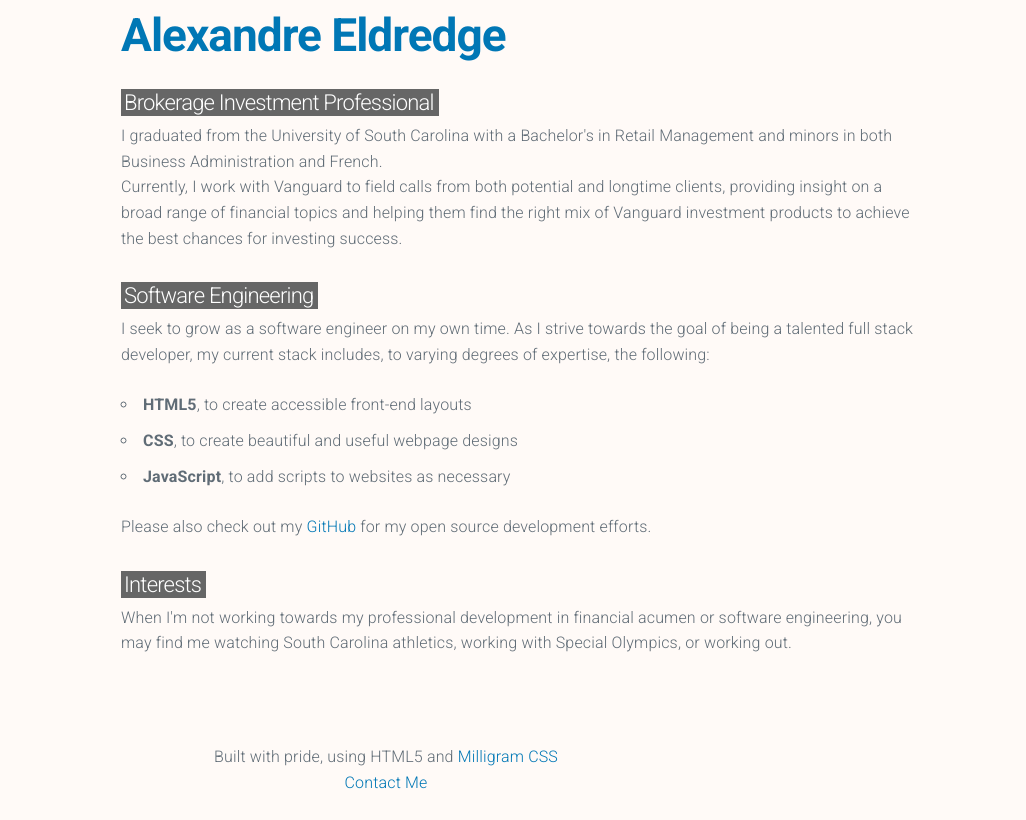
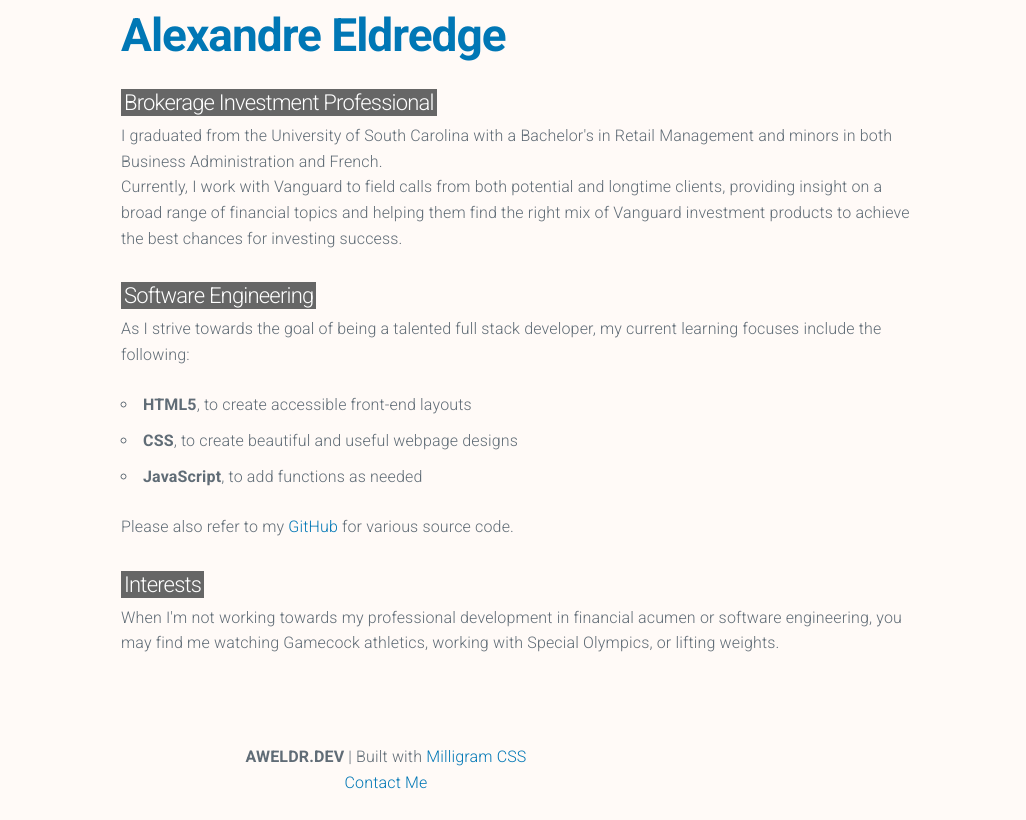
Before and after one commit to aweldr/aweldr, a plain HTML site: page index.html in a window 1280 px wide. Shown: the full height of the page, 254-1280 px from the left. Drawn offline with Linux system fonts and the light colour scheme.

Commit message:
Updated wording + design.

```diff
--- a/index.html
+++ b/index.html
@@ -58,9 +58,8 @@
           <section>
             <h4>Software Engineering</h4>
             <p>
-              I seek to grow as a software engineer on my own time. As I strive
-              towards the goal of being a talented full stack developer, my current
-              stack includes, to varying degrees of expertise, the following:
+              As I strive towards the goal of being a talented full stack developer,
+              my current learning focuses include the following:
             </p>
 
             <ul>
@@ -68,22 +67,22 @@
               <li>
                 <strong>CSS</strong>, to create beautiful and useful webpage designs
               </li>
-              <li>
-                <strong>JavaScript</strong>, to add scripts to websites as necessary
-              </li>
+              <li><strong>JavaScript</strong>, to add functions as needed</li>
             </ul>
             <p>
-              Please also check out my
-              <a href="https://github.com/aweldr" alt="my github"> GitHub </a>
-              for my open source development efforts.
+              Please also refer to my
+              <a href="https://github.com/aweldr" alt="Alexandre Eldredge's github">
+                GitHub
+              </a>
+              for various source code.
             </p>
           </section>
           <section>
             <h4>Interests</h4>
             <p>
               When I'm not working towards my professional development in financial
-              acumen or software engineering, you may find me watching South Carolina
-              athletics, working with Special Olympics, or working out.
+              acumen or software engineering, you may find me watching Gamecock
+              athletics, working with Special Olympics, or lifting weights.
             </p>
           </section>
         </div>
@@ -91,7 +90,7 @@
     </main>
     <footer>
       <p>
-        Built with pride, using HTML5 and
+        <strong>AWELDR.DEV</strong> | Built with
         <a href="https://www.milligram.io">Milligram CSS</a>
         <br />
         <a href="mailto:aeldredge14@gmail.com">Contact Me</a>
--- a/milligram.css
+++ b/milligram.css
@@ -463,11 +463,6 @@ a {
   text-decoration: none;
 }
 
-a:focus,
-a:hover {
-  color: #fffaaa;
-}
-
 dl,
 ol,
 ul {
@@ -632,7 +627,7 @@ h4 {
   color: #fff;
   display: inline;
   line-height: 4rem;
-  padding: 1px 5px 1px 3px;
+  padding: 1px 3px 1px 3px;
 }
 
 /* beyond milligram */
```
